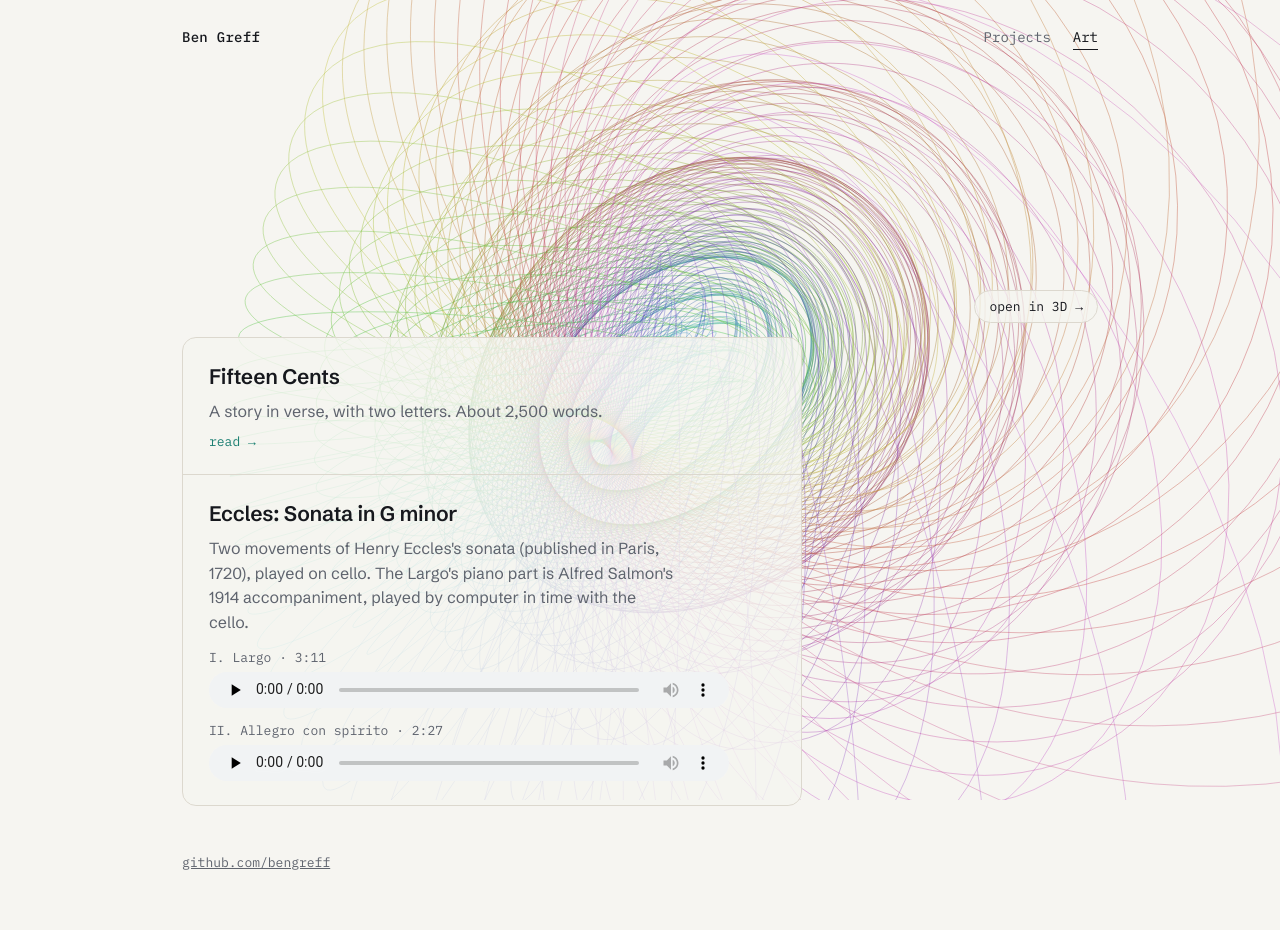
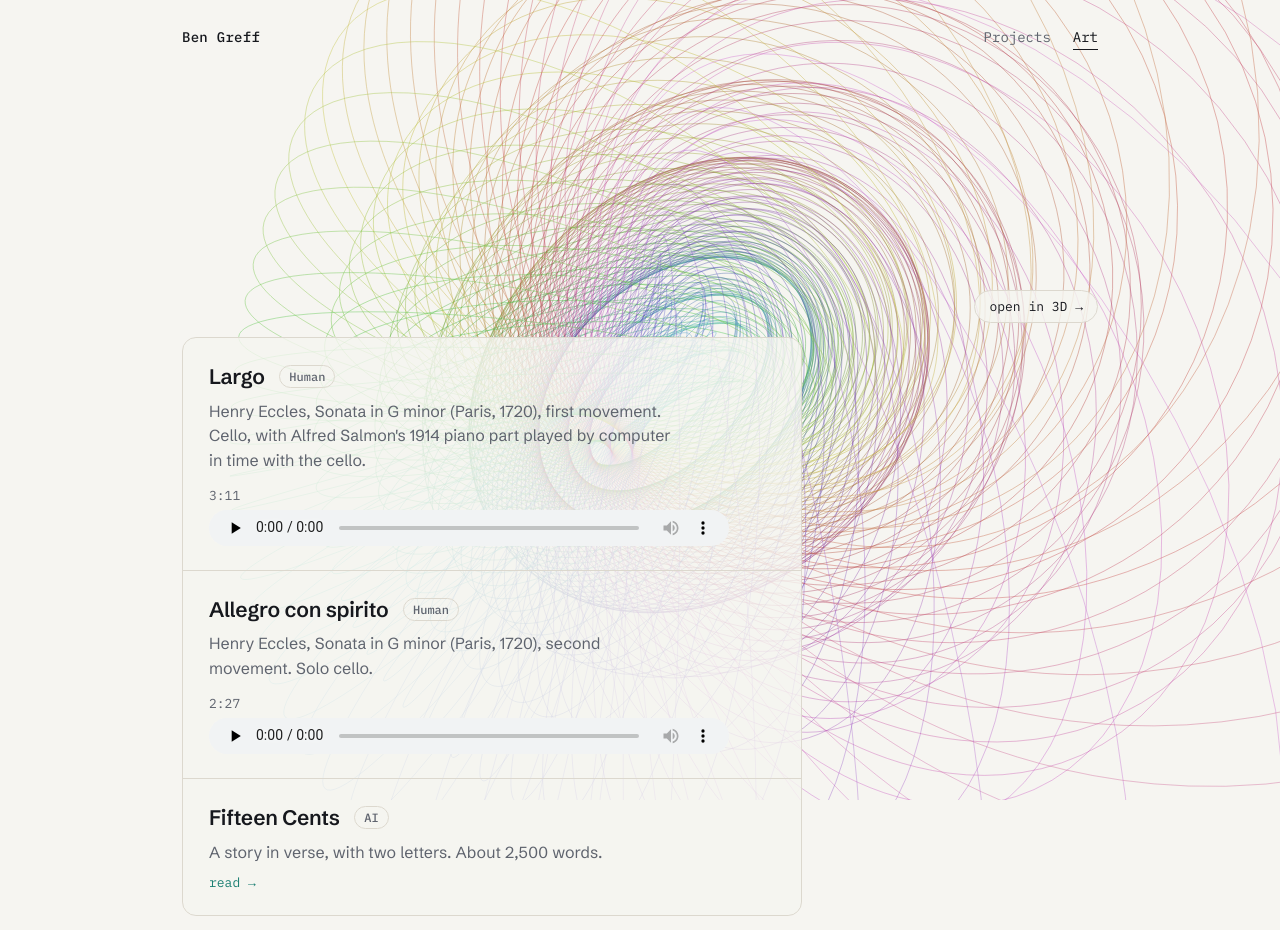
Before and after one commit to bengreff/bengreff.github.io, a plain HTML site: page art/index.html in a window 1280 px wide. Shown: the top 930 px of the page. Drawn offline with Linux system fonts and the light colour scheme; animation ran at ten frames a second.

Commit message:
Art: one card per piece, recordings first, Human/AI tags
Largo and Allegro con spirito get their own cards at the top (Human);
Fifteen Cents is tagged AI.

Co-Authored-By: Claude Opus 5.5 <noreply@anthropic.com>

```diff
--- a/art/index.html
+++ b/art/index.html
@@ -4,7 +4,7 @@
 <meta charset="utf-8">
 <meta name="viewport" content="width=device-width, initial-scale=1">
 <title>Art · Ben Greff</title>
-<meta name="description" content="Art by Ben Greff. Fifteen Cents, a story in verse with two letters, and recordings of Henry Eccles&#x27;s Sonata in G minor on cello.">
+<meta name="description" content="Art by Ben Greff: cello recordings of the Largo and Allegro con spirito from Henry Eccles&#x27;s Sonata in G minor, and Fifteen Cents, a story in verse with two letters.">
 <link rel="preconnect" href="https://fonts.googleapis.com">
 <link rel="preconnect" href="https://fonts.gstatic.com" crossorigin>
 <link rel="stylesheet" href="https://fonts.googleapis.com/css2?family=IBM+Plex+Mono:wght@400;500&family=Schibsted+Grotesk:wght@400;500;600&display=swap">
@@ -20,15 +20,19 @@
   <a class="enter" href="/hopf/">open in 3D →</a>
   <ul class="work one">
     <li>
-      <h2>Fifteen Cents</h2>
+      <h2>Largo <span class="tag">Human</span></h2>
+      <p>Henry Eccles, Sonata in G minor (Paris, 1720), first movement. Cello, with Alfred Salmon&#x27;s 1914 piano part played by computer in time with the cello.</p>
+      <div class="track"><span>3:11</span><audio controls preload="none" src="/art/eccles-sonata-g-minor/1-largo.m4a"></audio></div>
+    </li>
+    <li>
+      <h2>Allegro con spirito <span class="tag">Human</span></h2>
+      <p>Henry Eccles, Sonata in G minor (Paris, 1720), second movement. Solo cello.</p>
+      <div class="track"><span>2:27</span><audio controls preload="none" src="/art/eccles-sonata-g-minor/2-allegro.m4a"></audio></div>
+    </li>
+    <li>
+      <h2>Fifteen Cents <span class="tag">AI</span></h2>
       <p>A story in verse, with two letters. About 2,500 words.</p>
       <div class="links"><a href="/art/fifteen-cents/">read →</a></div>
-    </li>
-    <li>
-      <h2>Eccles: Sonata in G minor</h2>
-      <p>Two movements of Henry Eccles&#x27;s sonata (published in Paris, 1720), played on cello. The Largo&#x27;s piano part is Alfred Salmon&#x27;s 1914 accompaniment, played by computer in time with the cello.</p>
-      <div class="track"><span>I. Largo · 3:11</span><audio controls preload="none" src="/art/eccles-sonata-g-minor/1-largo.m4a"></audio></div>
-      <div class="track"><span>II. Allegro con spirito · 2:27</span><audio controls preload="none" src="/art/eccles-sonata-g-minor/2-allegro.m4a"></audio></div>
     </li>
   </ul>
 </main>
--- a/assets/site.css
+++ b/assets/site.css
@@ -32,6 +32,8 @@ main { max-width: 980px; margin: 0 auto; padding: 36vh 32px 40px; }
 .work.one { grid-template-columns: 1fr; max-width: 620px; }
 .work.one li { border-right: 0; }
 .work.one li + li { border-top: 1px solid var(--line); }
+.work h2 .tag { display: inline-block; margin-left: 10px; padding: 1px 9px; border: 1px solid var(--line); border-radius: 999px;
+  font: 500 12px/1.6 "IBM Plex Mono", ui-monospace, monospace; letter-spacing: 0; color: var(--muted); vertical-align: 3px; }
 .track { margin-top: 14px; }
 .track span { display: block; margin-bottom: 6px; font: 13px "IBM Plex Mono", ui-monospace, monospace; color: var(--muted); }
 .track audio { display: block; width: 100%; max-width: 520px; height: 36px; color-scheme: light dark; }
```
